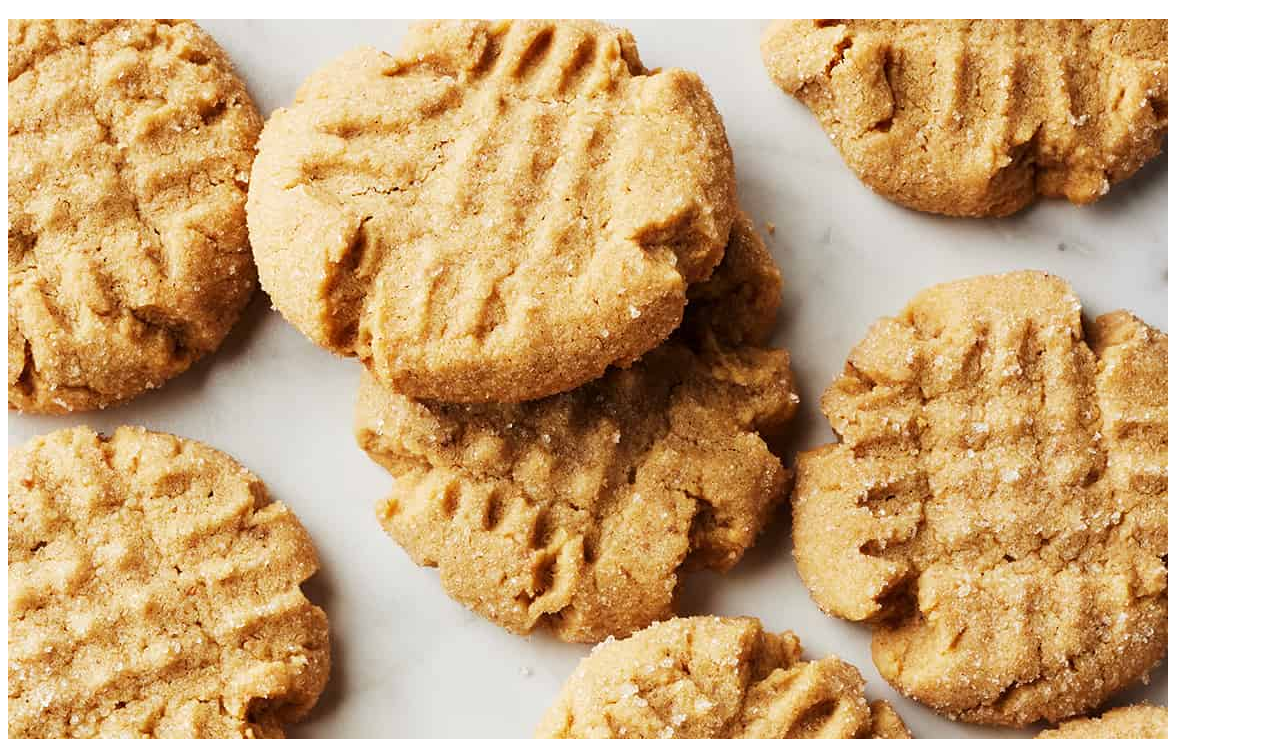
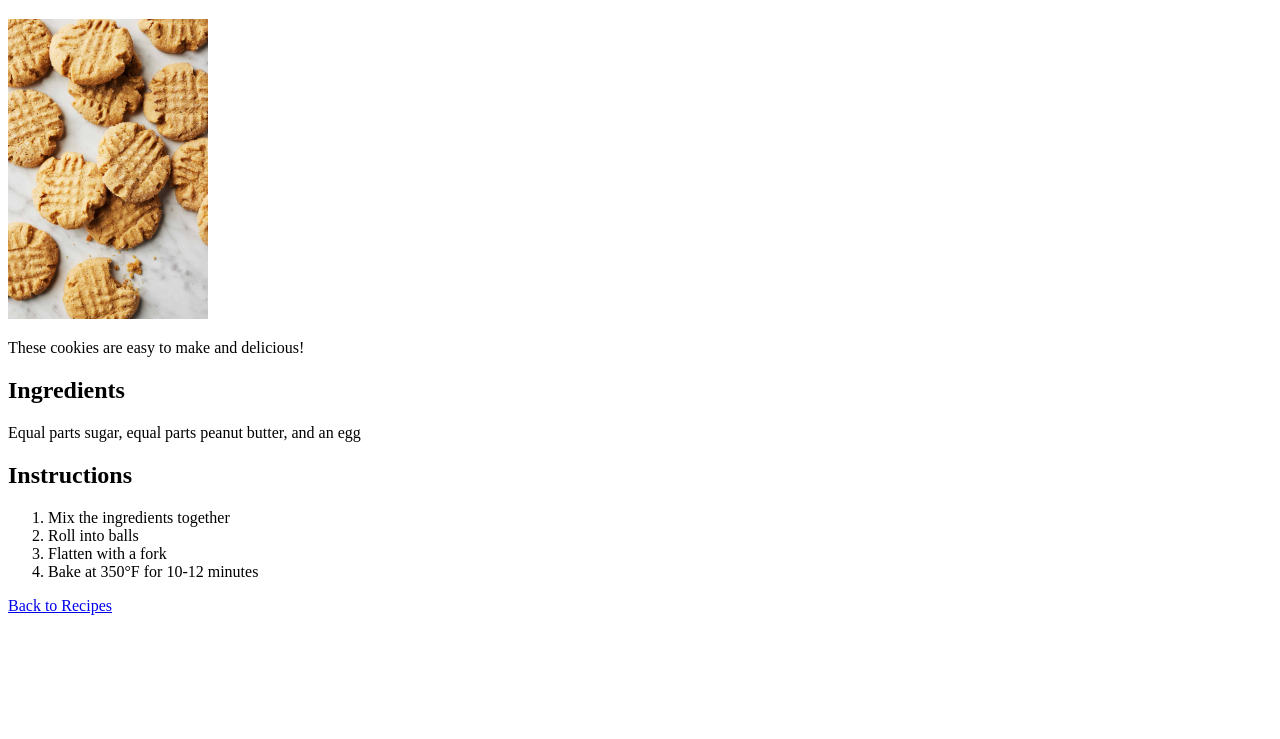
Before and after one commit to forestofcalicos/odin-recipes, a plain HTML site: page recipes/peanutbuttercookies.html in a window 1280 px wide. Shown: the part 61-800 px from the top of the page. Drawn offline with Linux system fonts and the light colour scheme.

Commit message:
fixed image path, added alt text, and added a brief blurb at the bottom of the image.

```diff
--- a/recipes/peanutbuttercookies.html
+++ b/recipes/peanutbuttercookies.html
@@ -7,7 +7,8 @@
 </head>
 <body>
     <h1>Peanut Butter Cookie Recipe</h1>
-    <img src="/images/peanutbuttercookies.jpg" alt="Peanut Butter Cookies">
+    <img src="../images/peanutbuttercookies.jpg" alt="Peanut Butter Cookies" width="200" height="300">
+    <p>These cookies are easy to make and delicious!</p>
     <h2>Ingredients</h2>
     <p>Equal parts sugar, equal parts peanut butter, and an egg</p>
     <h2>Instructions</h2>
```
